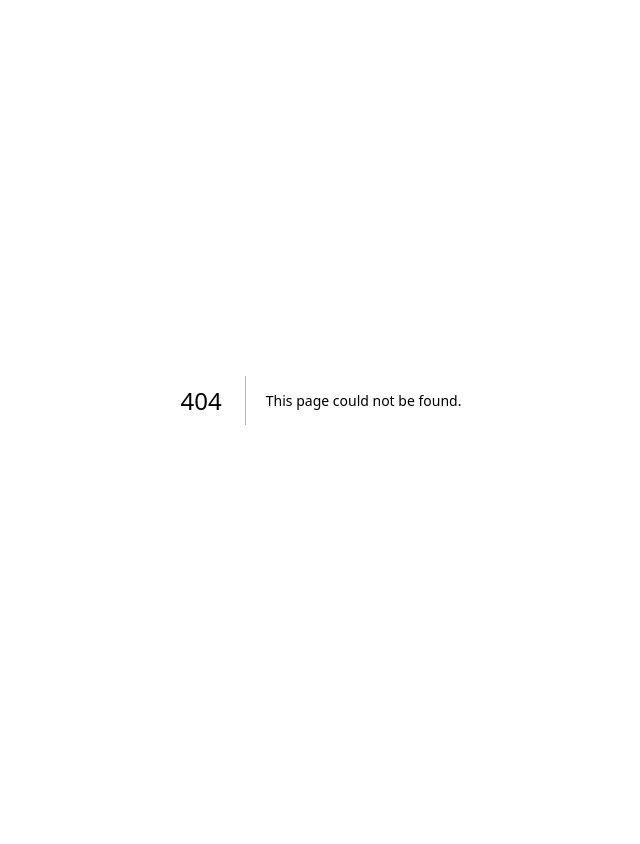
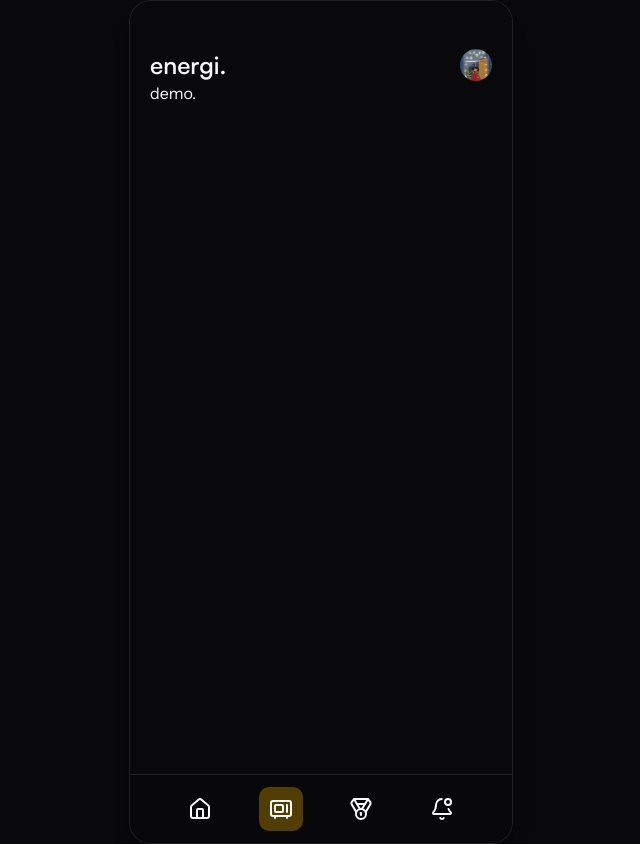
Before and after one commit to Voldemort271/energi, a Next.js app: page /appliances in a window 1280 px wide. Before the commit this address had no page. Shown: the whole page, without its empty margins (319-959 px from the left). Before the commit the page ends 800 px from the top, so only its background shows below. Built offline with nearby package versions, Linux system fonts and the light colour scheme.

Commit message:
Added navigation bar and test pages

```diff
--- /dev/null
+++ b/app/(root)/appliances/page.tsx
@@ -0,0 +1,7 @@
+import React from 'react';
+
+const AppliancesPage = () => {
+	return <div>demo.</div>;
+};
+
+export default AppliancesPage;
--- /dev/null
+++ b/app/(root)/inbox/page.tsx
@@ -0,0 +1,7 @@
+import React from 'react';
+
+const InboxPage = () => {
+	return <div>test again again</div>;
+};
+
+export default InboxPage;
--- a/app/(root)/layout.tsx
+++ b/app/(root)/layout.tsx
@@ -3,6 +3,7 @@
 import React, { ReactNode, useEffect, useRef } from 'react';
 import LogoBar from '@/components/root/logo-bar';
 import Lenis from 'lenis';
+import Navbar from '@/components/root/navbar';
 
 export default function MobileLayout({
 	children,
@@ -34,13 +35,15 @@ export default function MobileLayout({
 	return (
 		<main
 			ref={containerRef}
-			className="sm:border-foreground/10 bg-background relative h-screen w-screen overflow-y-scroll overscroll-none rounded-3xl shadow-xl sm:h-[844px] sm:w-sm sm:border"
+			className="sm:border-foreground/10 bg-background relative z-0 h-screen w-screen overflow-y-scroll overscroll-none rounded-3xl shadow-xl sm:h-[844px] sm:w-sm sm:border"
 		>
-			<div className="p-5 pt-12">
+			<div className="h-full p-5 pt-12">
 				<LogoBar />
 				{children}
 			</div>
-			<div className="sticky bottom-0 h-16 w-full bg-red-400"></div>
+			<div className="sticky bottom-0 z-50">
+				<Navbar />
+			</div>
 		</main>
 	);
 }
--- /dev/null
+++ b/app/(root)/leaderboard/page.tsx
@@ -0,0 +1,7 @@
+import React from 'react';
+
+const LeaderboardPage = () => {
+	return <div>test again</div>;
+};
+
+export default LeaderboardPage;
--- /dev/null
+++ b/app/(root)/profile/page.tsx
@@ -0,0 +1,7 @@
+import React from 'react';
+
+const ProfilePage = () => {
+	return <div>paofile page</div>;
+};
+
+export default ProfilePage;
--- a/components/root/logo-bar.tsx
+++ b/components/root/logo-bar.tsx
@@ -1,18 +1,22 @@
 import React from 'react';
 import ProfileImg from '@/public/images/profile-image.png';
 import Image from 'next/image';
+import Link from 'next/link';
 
 const LogoBar = () => {
 	return (
 		<div className="flex items-center justify-between">
 			<div className="font-title text-2xl font-semibold">energi.</div>
-			<div className="border-foreground/30 h-8 w-8 overflow-clip rounded-full border">
+			<Link
+				className="h-8 w-8 overflow-clip rounded-full transition-all hover:scale-110"
+				href={'/profile'}
+			>
 				<Image
 					src={ProfileImg}
 					alt={'Profile image'}
 					className="h-full w-full object-cover"
 				/>
-			</div>
+			</Link>
 		</div>
 	);
 };
--- a/components/root/navbar.tsx
+++ b/components/root/navbar.tsx
@@ -1,7 +1,50 @@
-import React from 'react';
+'use client';
+
+import React, { ReactNode } from 'react';
+import Link from 'next/link';
+import { BellDot, Home, Medal, Microwave } from 'lucide-react';
+import { usePathname } from 'next/navigation';
+
+interface Props {
+	path: string;
+	icon: ReactNode;
+	active: boolean;
+}
+
+// TODO: Move this to separate file in db maybe
+const pages = [
+	{ path: '/', icon: <Home size={24} /> },
+	{ path: '/appliances', icon: <Microwave size={24} /> },
+	{ path: '/leaderboard', icon: <Medal size={24} /> },
+	{ path: '/inbox', icon: <BellDot size={24} /> },
+];
+
+const NavButton = ({ path, icon, active }: Props) => {
+	return (
+		<Link
+			className={`text-foreground flex items-center justify-center rounded-lg p-2.5 transition-all hover:bg-amber-400/10 ${active && 'pointer-events-none bg-amber-400/30'}`}
+			href={path}
+		>
+			{icon}
+		</Link>
+	);
+};
 
 const Navbar = () => {
-	return <nav>hi</nav>;
+	const pathname = usePathname();
+
+	return (
+		<nav className="bg-background/90 border-foreground/10 flex w-full justify-between gap-5 border-t px-12 py-3 backdrop-blur-2xl">
+			{pages.map(({ path, icon }) => (
+				<NavButton
+					key={path}
+					path={path}
+					icon={icon}
+					active={path === pathname}
+				/>
+			))}
+		</nav>
+	);
 };
 
 export default Navbar;
```
